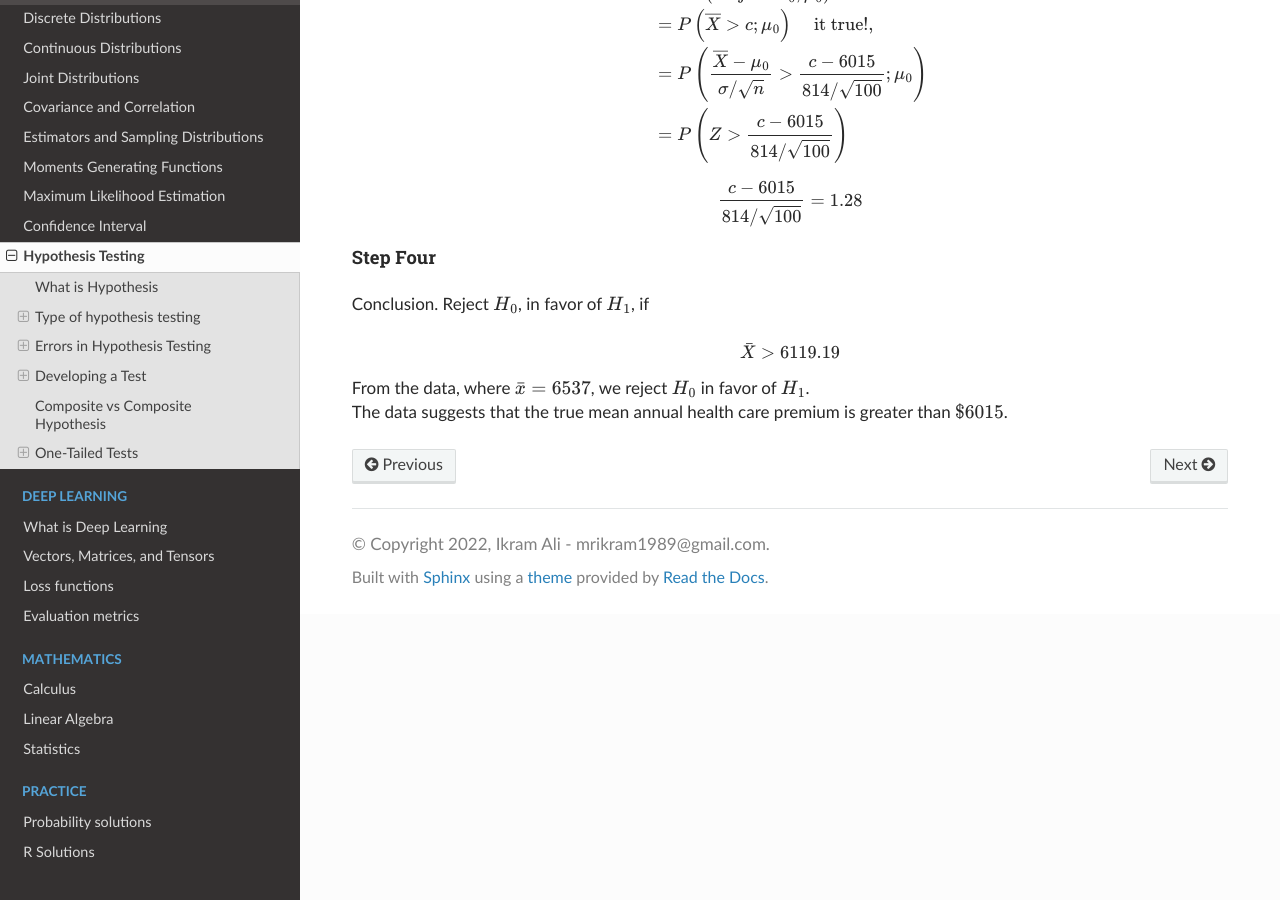
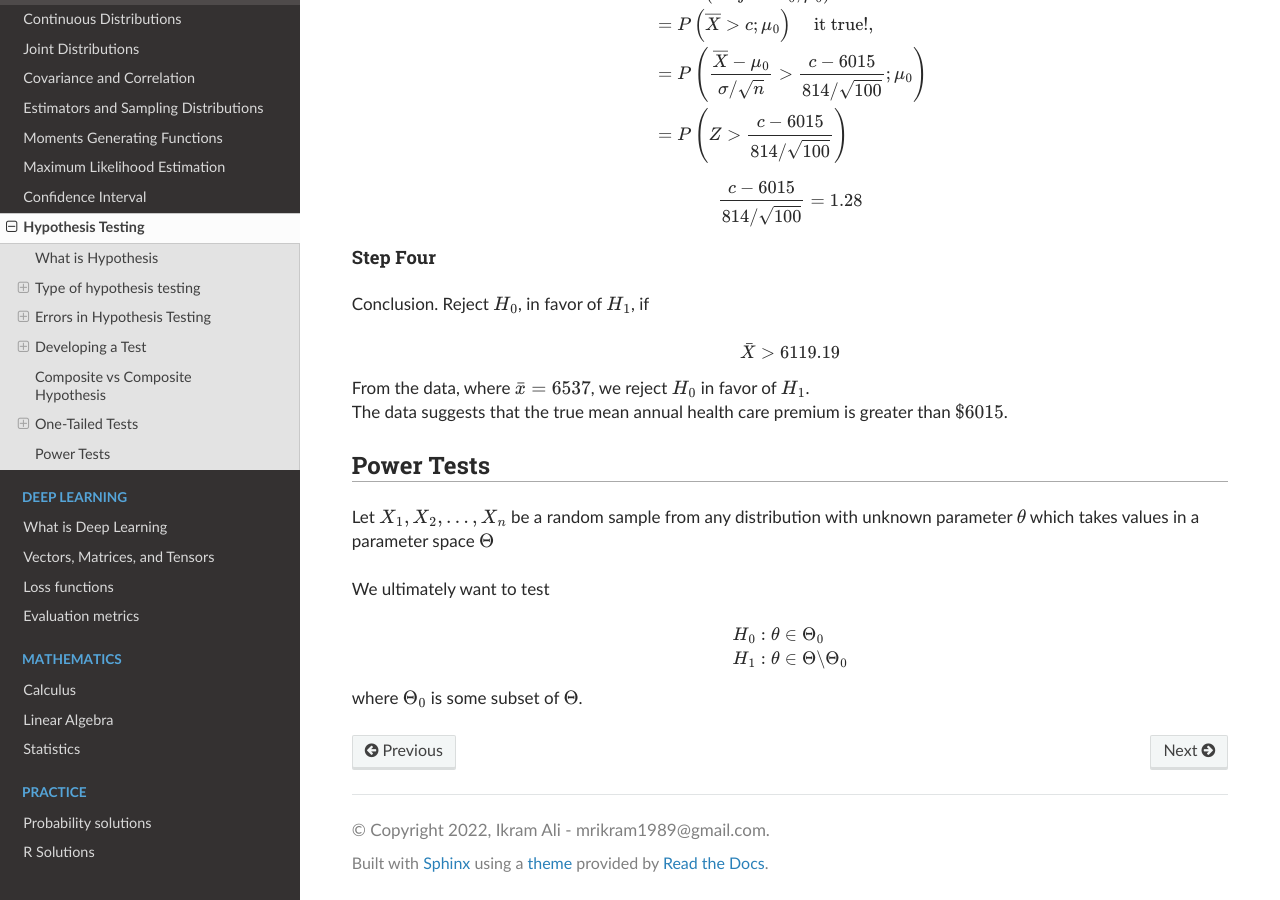
Before and after one commit to akkefa/ml-notes, a Sphinx documentation site: the page built from docs/probability/hypothesis_testing.md, in a window 1280 px wide and 900 px high, scrolled down 11778 px. Built offline with Sphinx 7.4.7 and the Read the Docs theme 2.0.0, drawn with Linux system fonts in a browser that asks for light colours.

Commit message:
new changes

```diff
--- a/docs/probability/hypothesis_testing.md
+++ b/docs/probability/hypothesis_testing.md
@@ -475,3 +475,19 @@ $$
 
 From the data, where $\bar{x}=6537$, we reject $H _0$ in favor of $H _1$.\
 The data suggests that the true mean annual health care premium is greater than $\$ 6015$.
+
+
+## Power Tests
+Let $X_1, X_2, \ldots, X_n$ be a random sample from any distribution with unknown parameter $\theta$ which takes values
+in a parameter space $\Theta$
+
+We ultimately want to test
+
+$$
+\begin{aligned}
+& H _0: \theta \in \Theta_0 \\
+& H _1: \theta \in \Theta \backslash \Theta_0
+\end{aligned}
+$$
+
+where $\Theta_0$ is some subset of $\Theta$.
```
